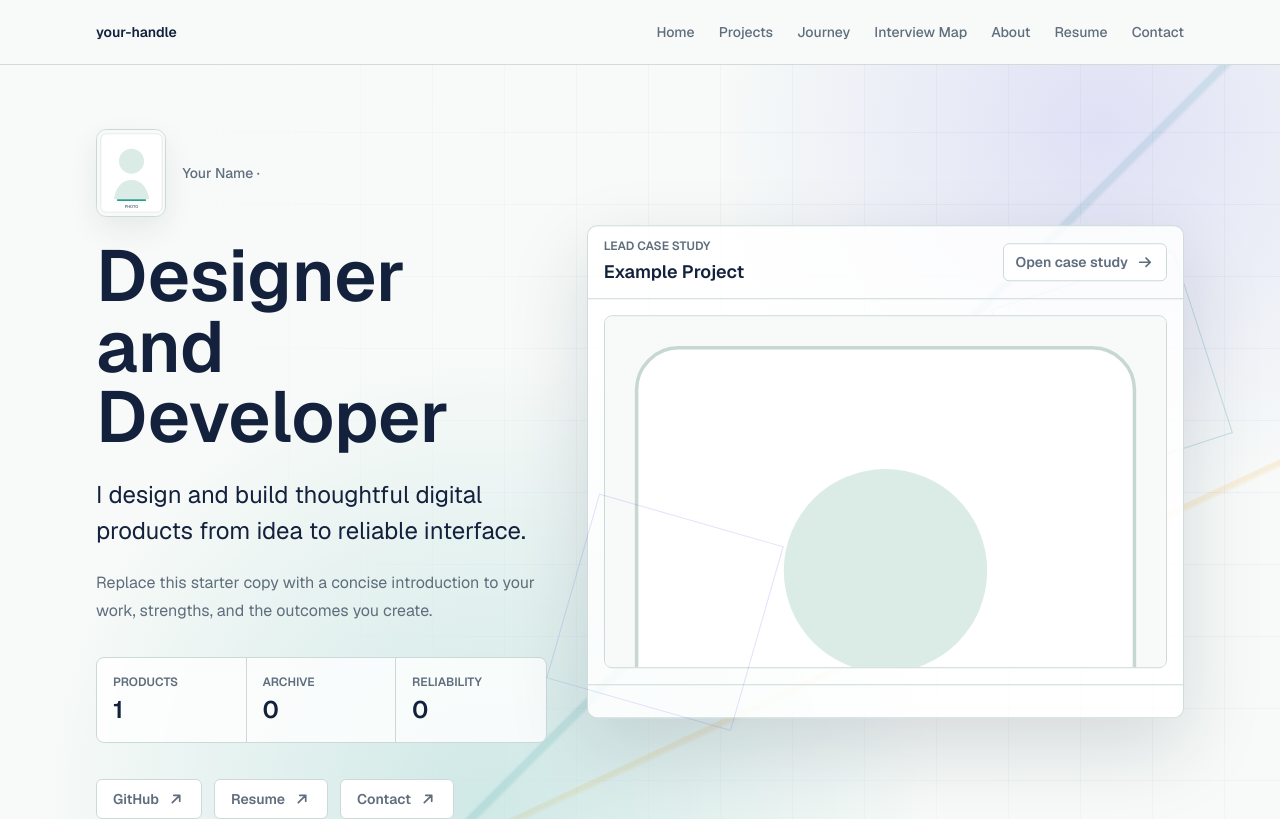
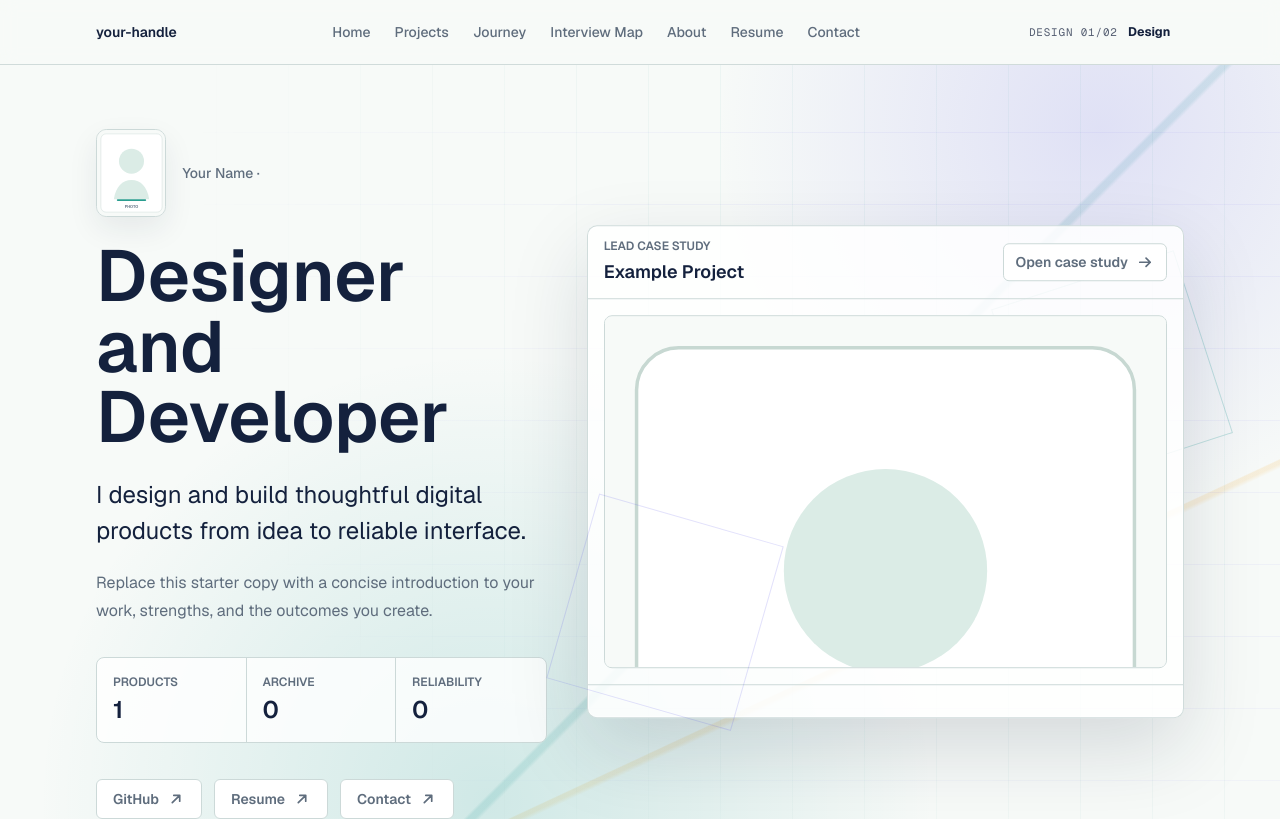
Before and after one commit to seungwoo7050/42web-workspace, a Next.js app: page / in a window 1280 px wide. Shown: the top 819 px of the page. Built offline with nearby package versions, Linux system fonts and the light colour scheme.

Commit message:
feat(shell): 디자인 선택기를 공용 shell에 연결

```diff
--- a/src/app/about/page.tsx
+++ b/src/app/about/page.tsx
@@ -38,6 +38,7 @@ export default async function AboutPage({
       homeTemplate={activeTemplate}
       profile={content.profile}
       site={content.site}
+      ui={content.presentation.ui}
       templateSwitcher={{
         activeId: activeTemplate,
         contentDebug,
--- a/src/app/contact/page.tsx
+++ b/src/app/contact/page.tsx
@@ -32,6 +32,7 @@ export default async function ContactPage({
       homeTemplate={activeTemplate}
       profile={content.profile}
       site={content.site}
+      ui={content.presentation.ui}
       templateSwitcher={{
         activeId: activeTemplate,
         contentDebug,
--- a/src/app/interview-map/page.tsx
+++ b/src/app/interview-map/page.tsx
@@ -36,6 +36,7 @@ export default async function InterviewMapPage({
       homeTemplate={activeTemplate}
       profile={content.profile}
       site={content.site}
+      ui={content.presentation.ui}
       templateSwitcher={{
         activeId: activeTemplate,
         contentDebug,
--- a/src/app/journey/page.tsx
+++ b/src/app/journey/page.tsx
@@ -38,6 +38,7 @@ export default async function JourneyPage({
       homeTemplate={activeTemplate}
       profile={content.profile}
       site={content.site}
+      ui={content.presentation.ui}
       templateSwitcher={{
         activeId: activeTemplate,
         contentDebug,
--- a/src/app/projects/[projectId]/page.tsx
+++ b/src/app/projects/[projectId]/page.tsx
@@ -41,6 +41,7 @@ export default async function ProjectDetailPage({
       homeTemplate={activeTemplate}
       profile={content.profile}
       site={content.site}
+      ui={content.presentation.ui}
       templateSwitcher={{
         activeId: activeTemplate,
         contentDebug,
--- a/src/app/projects/page.tsx
+++ b/src/app/projects/page.tsx
@@ -33,6 +33,7 @@ export default async function ProjectsPage({
     homeTemplate: activeTemplate,
     profile: content.profile,
     site: content.site,
+    ui: content.presentation.ui,
     templateSwitcher: {
       activeId: activeTemplate,
       contentDebug,
--- a/src/app/resume/page.tsx
+++ b/src/app/resume/page.tsx
@@ -34,6 +34,7 @@ export default async function ResumePage({
       homeTemplate={activeTemplate}
       profile={content.profile}
       site={content.site}
+      ui={content.presentation.ui}
       templateSwitcher={{
         activeId: activeTemplate,
         contentDebug,
--- a/src/components/portfolio/site-shell.tsx
+++ b/src/components/portfolio/site-shell.tsx
@@ -1,8 +1,10 @@
 import Link from "next/link";
 import { ArrowRightIcon } from "@/components/icons";
+import { DesignSwitcher } from "@/components/portfolio/design-switcher";
 import {
   getTemplateHref,
   type HomeTemplateId,
+  type PresentationContent,
   type PresentationTemplate,
   type ProfileContent,
   type SiteContent,
@@ -25,10 +27,12 @@ export function SiteHeader({
   templateSwitcher,
   profile,
   site,
+  ui,
 }: {
   templateSwitcher?: TemplateSwitcherProps;
   profile: ProfileContent;
   site: SiteContent;
+  ui: PresentationContent["ui"];
 }) {
   return (
     <header
@@ -45,7 +49,7 @@ export function SiteHeader({
           {profile.handle}
         </Link>
         <nav
-          aria-label="Primary navigation"
+          aria-label={ui.primaryNavigationAriaLabel}
           className="hidden items-center gap-6 md:flex"
         >
           {site.navigation.map((item) => (
@@ -67,10 +71,10 @@ export function SiteHeader({
         </nav>
         <details className="relative md:hidden">
           <summary className="flex min-h-11 cursor-pointer list-none items-center rounded border border-line px-3 text-xs font-semibold uppercase tracking-wide text-foreground focus:outline-none focus-visible:ring-2 focus-visible:ring-accent">
-            Menu
+            {ui.menuLabel}
           </summary>
           <nav
-            aria-label="Mobile navigation"
+            aria-label={ui.mobileNavigationAriaLabel}
             className="absolute right-0 top-[calc(100%+0.5rem)] grid min-w-52 gap-1 border border-line bg-surface p-2 shadow-xl"
           >
             {site.navigation.map((item) => (
@@ -91,6 +95,15 @@ export function SiteHeader({
             ))}
           </nav>
         </details>
+        {templateSwitcher ? (
+          <DesignSwitcher
+            activeId={templateSwitcher.activeId}
+            contentDebug={templateSwitcher.contentDebug}
+            currentPath={templateSwitcher.currentPath}
+            templates={templateSwitcher.templates}
+            ui={ui}
+          />
+        ) : null}
       </div>
     </header>
   );
@@ -128,6 +141,7 @@ export function PageShell({
   profile,
   site,
   templateSwitcher,
+  ui,
 }: {
   children: React.ReactNode;
   contentDebug?: boolean;
@@ -135,24 +149,33 @@ export function PageShell({
   profile: ProfileContent;
   site: SiteContent;
   templateSwitcher?: TemplateSwitcherProps;
+  ui: PresentationContent["ui"];
 }) {
   return (
-    <main
+    <div
       className="min-h-screen bg-background text-foreground"
-      data-home-template={homeTemplate}
       data-site-design={homeTemplate}
     >
+      <a
+        className="fixed left-4 top-[-5rem] z-[100] bg-foreground px-4 py-3 text-sm font-semibold text-background focus:top-4"
+        href="#main-content"
+      >
+        {ui.skipLinkLabel}
+      </a>
       <SiteHeader
         profile={profile}
         site={site}
         templateSwitcher={templateSwitcher}
+        ui={ui}
       />
-      {children}
+      <main data-home-template={homeTemplate} id="main-content">
+        {children}
+      </main>
       <SiteFooter
         contentDebug={contentDebug}
         homeTemplate={homeTemplate}
         site={site}
       />
-    </main>
+    </div>
   );
 }
--- a/src/designs/classic/home-route.tsx
+++ b/src/designs/classic/home-route.tsx
@@ -34,6 +34,7 @@ export function ClassicHomeRoute({
       homeTemplate={activeTemplate}
       profile={content.profile}
       site={content.site}
+      ui={content.presentation.ui}
       templateSwitcher={{
         activeId: activeTemplate,
         contentDebug,
--- a/src/designs/design/home-route.tsx
+++ b/src/designs/design/home-route.tsx
@@ -39,6 +39,7 @@ export function DesignHomeRoute({
       homeTemplate={activeTemplate}
       profile={content.profile}
       site={content.site}
+      ui={content.presentation.ui}
       templateSwitcher={{
         activeId: activeTemplate,
         contentDebug,
```
